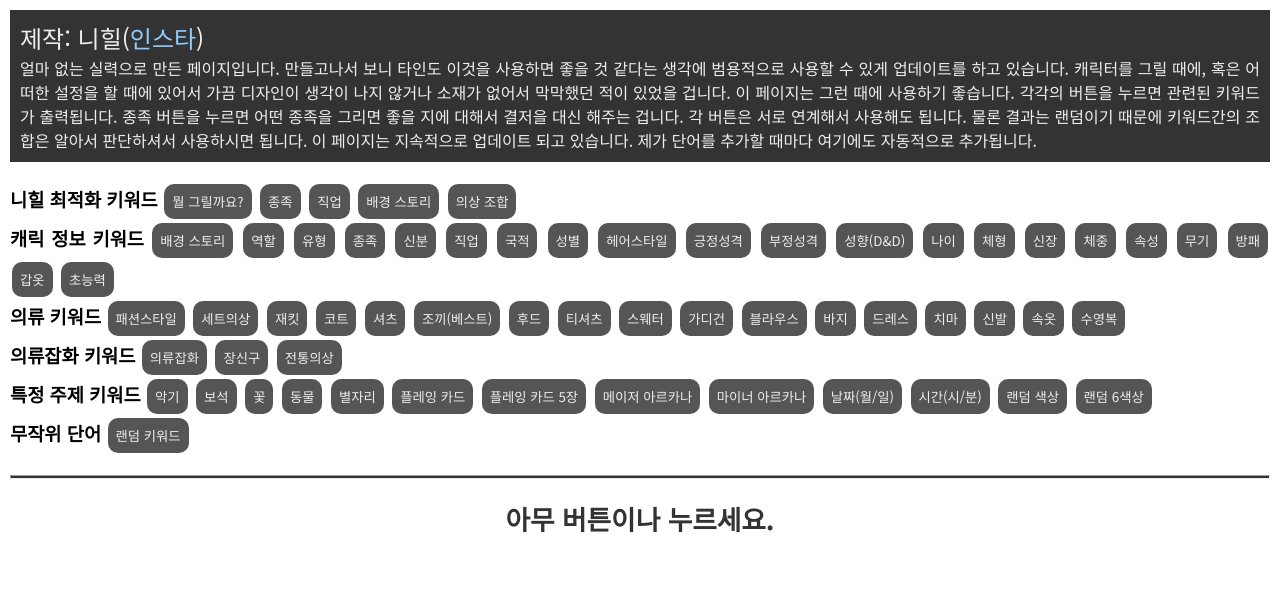
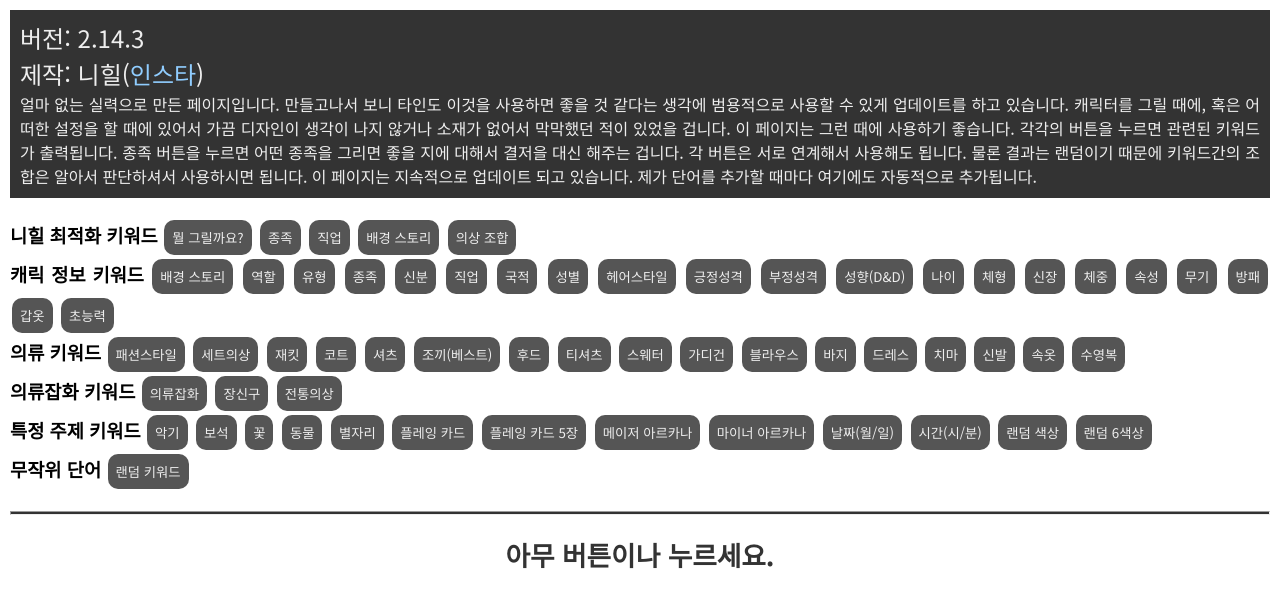
Before and after one commit to NIHILncunia/nihilncunia.github.io, a website: page Random-Keyword/index.html in a window 1280 px wide. Drawn offline with Linux system fonts and the light colour scheme.

Commit message:
버전 표기 추가

```diff
--- a/Random-Keyword/index.html
+++ b/Random-Keyword/index.html
@@ -18,6 +18,7 @@
 
 <body>
   <div id="infobox">
+	  <p style="font-size: 18pt;">버전: 2.14.3</p>
     <p style="font-size: 18pt;">제작: 니힐(<a href="https://www.instagram.com/nihil_illust/">인스타</a>)</p>
     <p>얼마 없는 실력으로 만든 페이지입니다. 만들고나서 보니 타인도 이것을 사용하면 좋을 것 같다는 생각에 범용적으로 사용할 수 있게 업데이트를 하고 있습니다. 캐릭터를 그릴 때에, 혹은 어떠한 설정을 할 때에 있어서 가끔 디자인이 생각이 나지 않거나 소재가 없어서 막막했던 적이 있었을 겁니다. 이 페이지는 그런 때에 사용하기 좋습니다. 각각의 버튼을 누르면 관련된 키워드가 출력됩니다. 종족 버튼을 누르면 어떤 종족을 그리면 좋을 지에 대해서 결저을 대신 해주는 겁니다. 각 버튼은 서로 연계해서 사용해도 됩니다. 물론 결과는 랜덤이기 때문에 키워드간의 조합은 알아서 판단하셔서 사용하시면 됩니다. 이 페이지는 지속적으로 업데이트 되고 있습니다. 제가 단어를 추가할 때마다 여기에도 자동적으로 추가됩니다.</p>
   </div>
```
